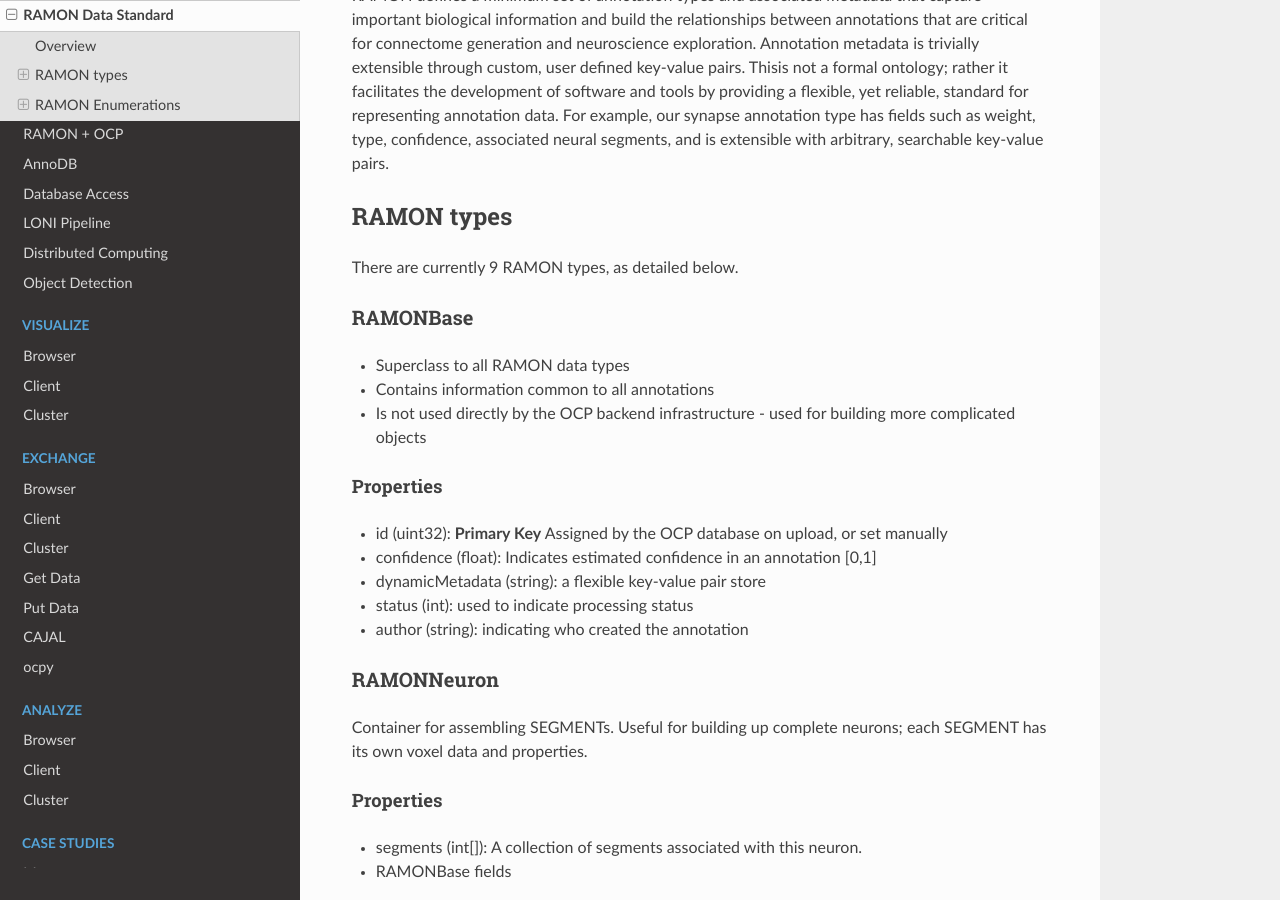
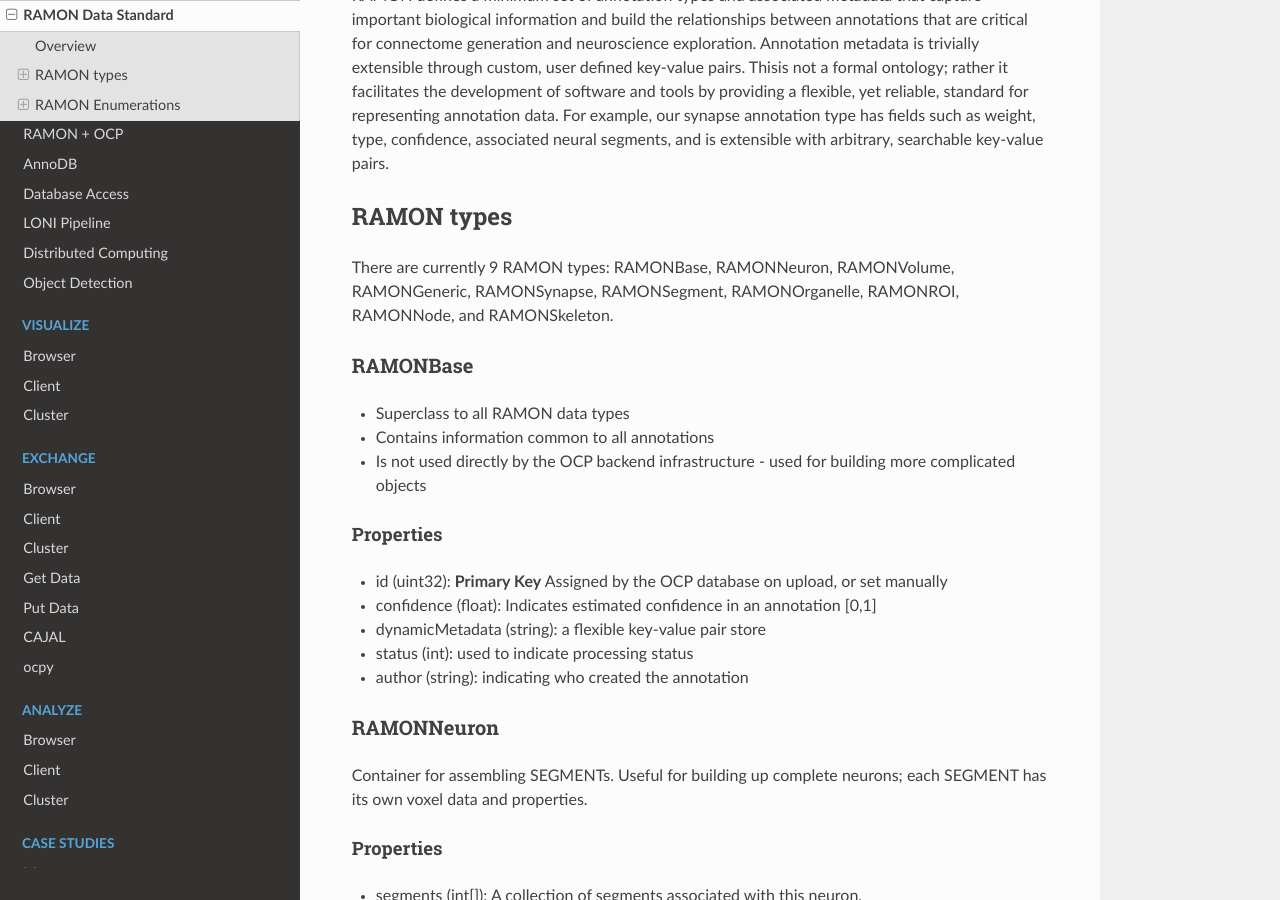
Before and after one commit to neurodata/nddocs-archive, a Sphinx documentation site: the page built from docs/overview/ramon.rst, in a window 1280 px wide and 900 px high, scrolled down 496 px. Built offline with Sphinx 7.4.7 and the Read the Docs theme 2.0.0, drawn with Linux system fonts in a browser that asks for light colours; formulas are drawn with MathJax 3.

Commit message:
adding ramon overview

```diff
--- a/docs/overview/ramon.rst
+++ b/docs/overview/ramon.rst
@@ -25,7 +25,8 @@ key-value pairs.
 RAMON types
 -----------
 
-There are currently 9 RAMON types, as detailed below.
+There are currently 9 RAMON types:  RAMONBase, RAMONNeuron, RAMONVolume, RAMONGeneric,
+RAMONSynapse, RAMONSegment, RAMONOrganelle, RAMONROI, RAMONNode, and RAMONSkeleton.
 
 RAMONBase
 ===============
```
